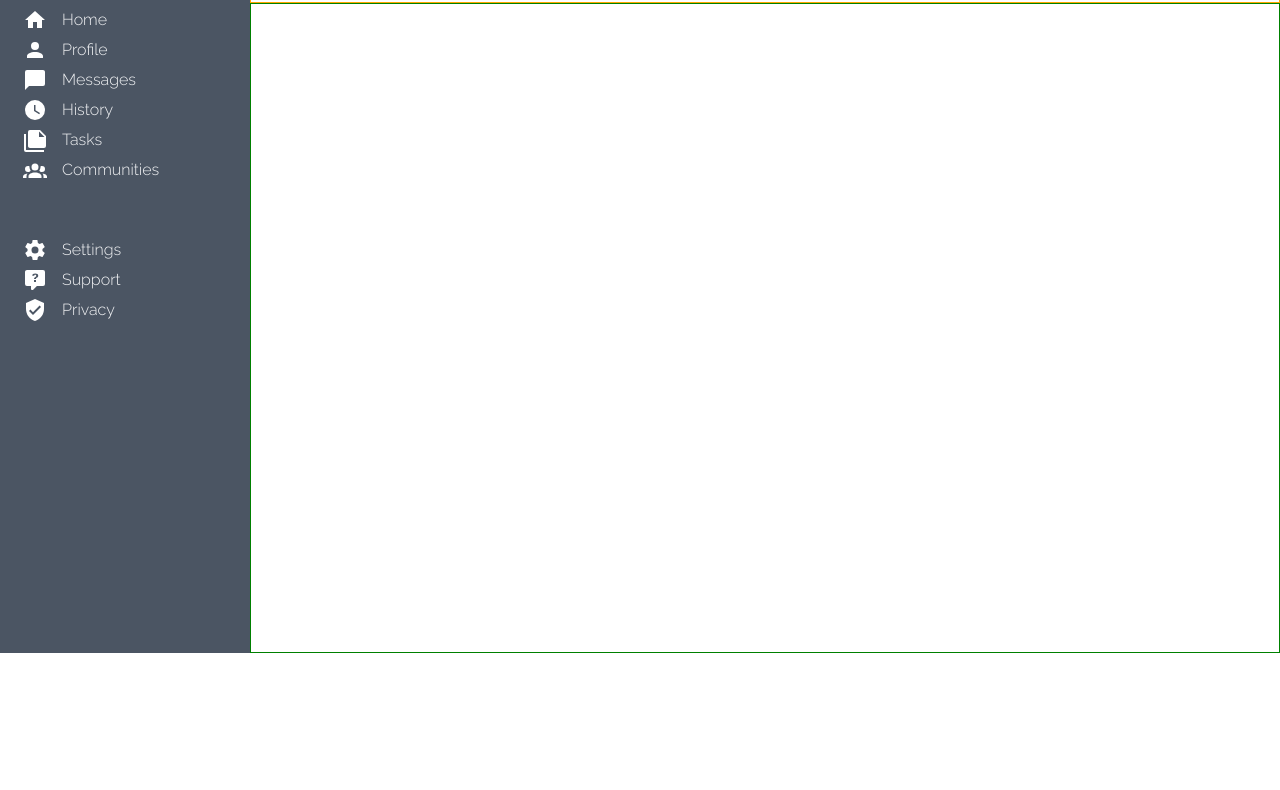
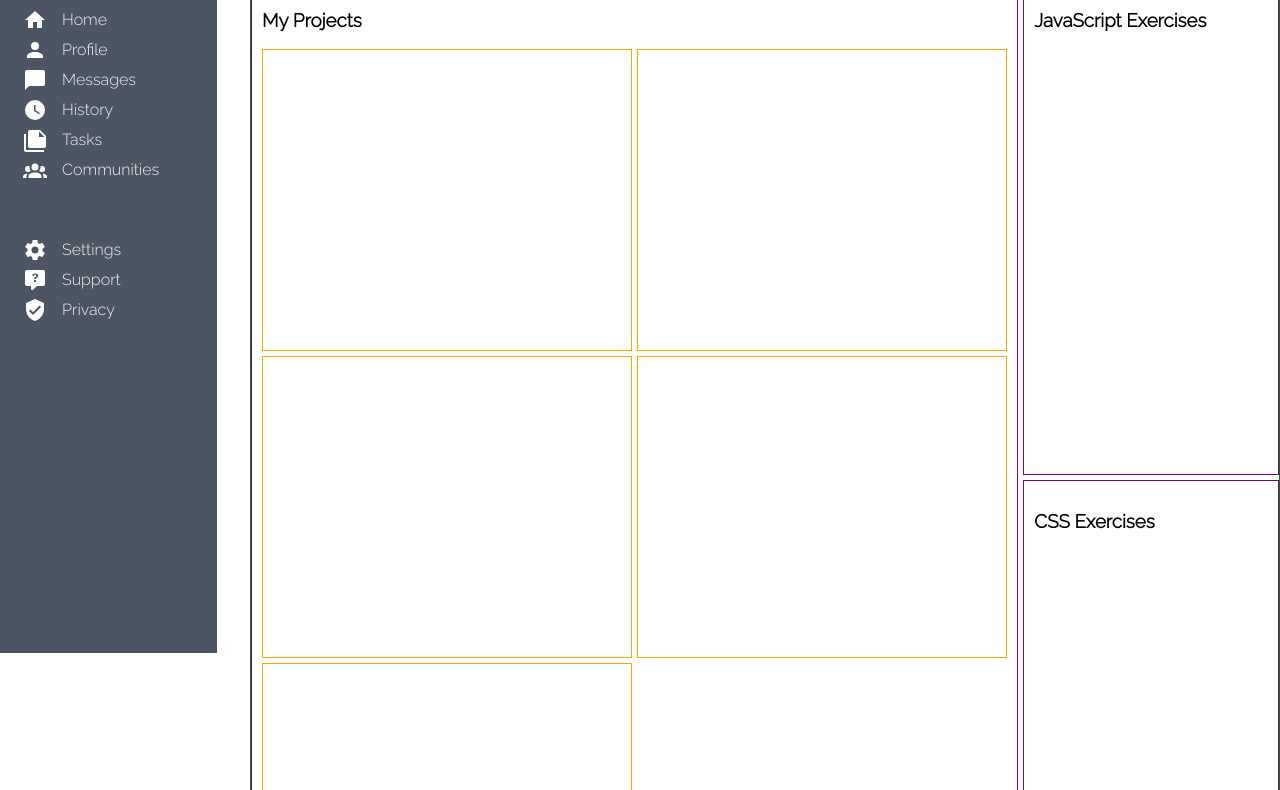
Before and after one commit to taylorbaker/admin-dashboard, a plain HTML site: page index.html in a window 1280 px wide. Shown: the part 147-937 px from the top of the page. Before the commit the page ends 800 px from the top, so only its background shows below. Drawn offline with Linux system fonts and the light colour scheme.

Commit message:
Populate main content

```diff
--- a/index.html
+++ b/index.html
@@ -104,6 +104,44 @@
     </div>
   </div>
 
-  <div class="main-content"></div>
+  <div class="main-content">
+    <div class="project-container">
+      <h3>My Projects</h3>
+      <div class="projects">
+        <div class="project-card rock-paper-scissors">
+        </div>
+        <div class="project-card sign-up-form">
+        </div>
+        <div class="project-card landing-page">
+        </div>
+        <div class="project-card landing-page">
+        </div>
+        <div class="project-card landing-page">
+        </div>
+      </div>
+    </div>
+    <div class="js-exercises-container">
+      <h3>JavaScript Exercises</h3>
+      <div class="js-exercises">
+        <div class="exercise">
+        </div>
+        <div class="exercise">
+        </div>
+        <div class="exercise">
+        </div>
+      </div>
+    </div>
+    <div class="css-exercises-container">
+      <h3>CSS Exercises</h3>
+      <div class="css-exercises">
+        <div class="exercise grid-layout-3">
+        </div>
+        <div class="exercisee grid-layout-2">
+        </div>
+        <div class="exercise grid-layout-1">
+        </div>
+      </div>
+    </div>
+  </div>
 </body>
 </html>
--- a/style.css
+++ b/style.css
@@ -2,11 +2,12 @@
   --sb-bg-color: #4B5563;
   --sb-link-color: #f3f4f6;
   --sb-padding: 20px;
+  --header-bg-color: #9CA3AF;
 }
 
 body {
   display: grid;
-  grid-template: 150px auto / 250px auto;
+  grid-template: 125px auto / 250px auto;
   margin: 0px;
   padding: 0px;
   font-family: 'Raleway', sans-serif;
@@ -19,6 +20,7 @@ body {
   display: flex;
   flex-direction: column;
   height: calc(100vh - calc(2 * var(--sb-padding))); /* 100vh offset by sidebar padding */
+  position: fixed;
 }
 
 .sections-1,
@@ -57,18 +59,19 @@ span {
   border: 1px solid orange;
   display: grid;
   grid-template-rows: 1fr 1fr;
+  /* background-color: var(--header-bg-color); */
 }
 
 .container-top {
   display: grid;
   grid-template-columns: 1fr 100px 100px;
+  /* position: fixed; */
 }
 
 .container-bot {
   display: grid;
-  grid-template-columns: 1fr 300px;
+  grid-template-columns: 1fr 275px;
 }
-
 
 .search {
   display: grid;
@@ -116,7 +119,6 @@ span {
 .utilities {
   display: grid;
   grid-template-columns: repeat(3, 1fr);
-  ://github.com/taylorbakerorder: 1px solid blue;
   align-items: center;
   gap: 10px;
   padding: 10px;
@@ -134,4 +136,33 @@ button {
 .main-content {
   grid-area: 2 / 2 / 3 / 3;
   border: 1px solid green;
+  display: grid;
+  grid-template: 1fr 1fr / 3fr minmax(225px, 1fr);
+  grid-gap: 5px;
 }
+
+.project-container,
+.js-exercises-container,
+.css-exercises-container {
+  padding: 10px;
+}
+
+.project-container {
+  grid-area: 1 / 1 / 3 / 2;
+}
+
+.projects {
+  display: grid;
+  grid-template-columns: repeat(auto-fill, minmax(350px, 1fr));
+  grid-gap: 5px;
+}
+
+.project-card {
+  min-width: 350px;
+  height: 300px;
+  border: 1px solid orange;
+}
+
+.main-content > * {
+  border: 1px solid purple;
+}
```
